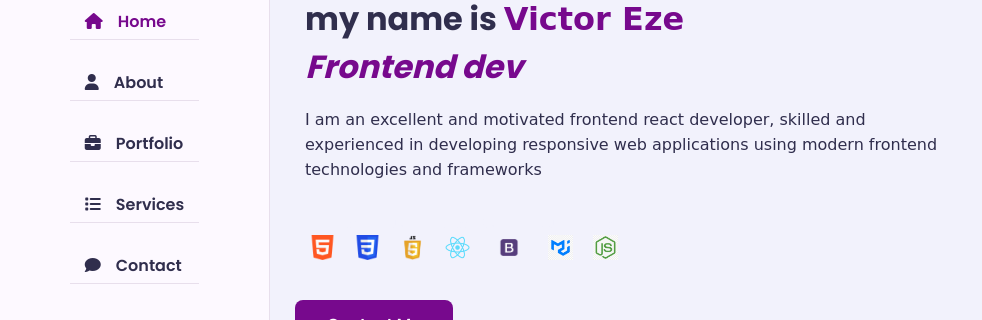
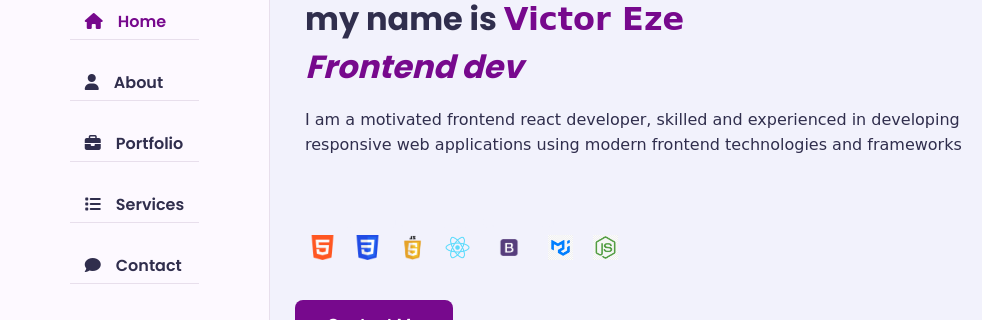
Before and after one commit to victoralexug/victoralexug, a plain HTML site: page index.html in a window 1280 px wide. Shown: the part 264-584 px from the top of the page, 0-982 px from the left. Drawn offline with nearby package versions, Linux system fonts and the light colour scheme.

Commit message:
Update index.html

```diff
--- a/index.html
+++ b/index.html
@@ -65,7 +65,7 @@
                             <h1 class="home__title">Hello,<br>my name is <span class="home__title-color">Victor Eze</span><br><i style="font-size: 1px;">.</i><i class="typewrite" data-period="500" data-type='[ " ", "Frontend developer", "React engineer"]'>
                             </i></h1>
                             <div class="quote">
-                                <span> I am an excellent and motivated frontend react developer, skilled and experienced in developing responsive web applications using modern frontend technologies and frameworks</span>
+                                <span> I am a motivated frontend react developer, skilled and experienced in developing responsive web applications using modern frontend technologies and frameworks</span>
                             </div>
                         </div>
                         <div class="home__img">
```
